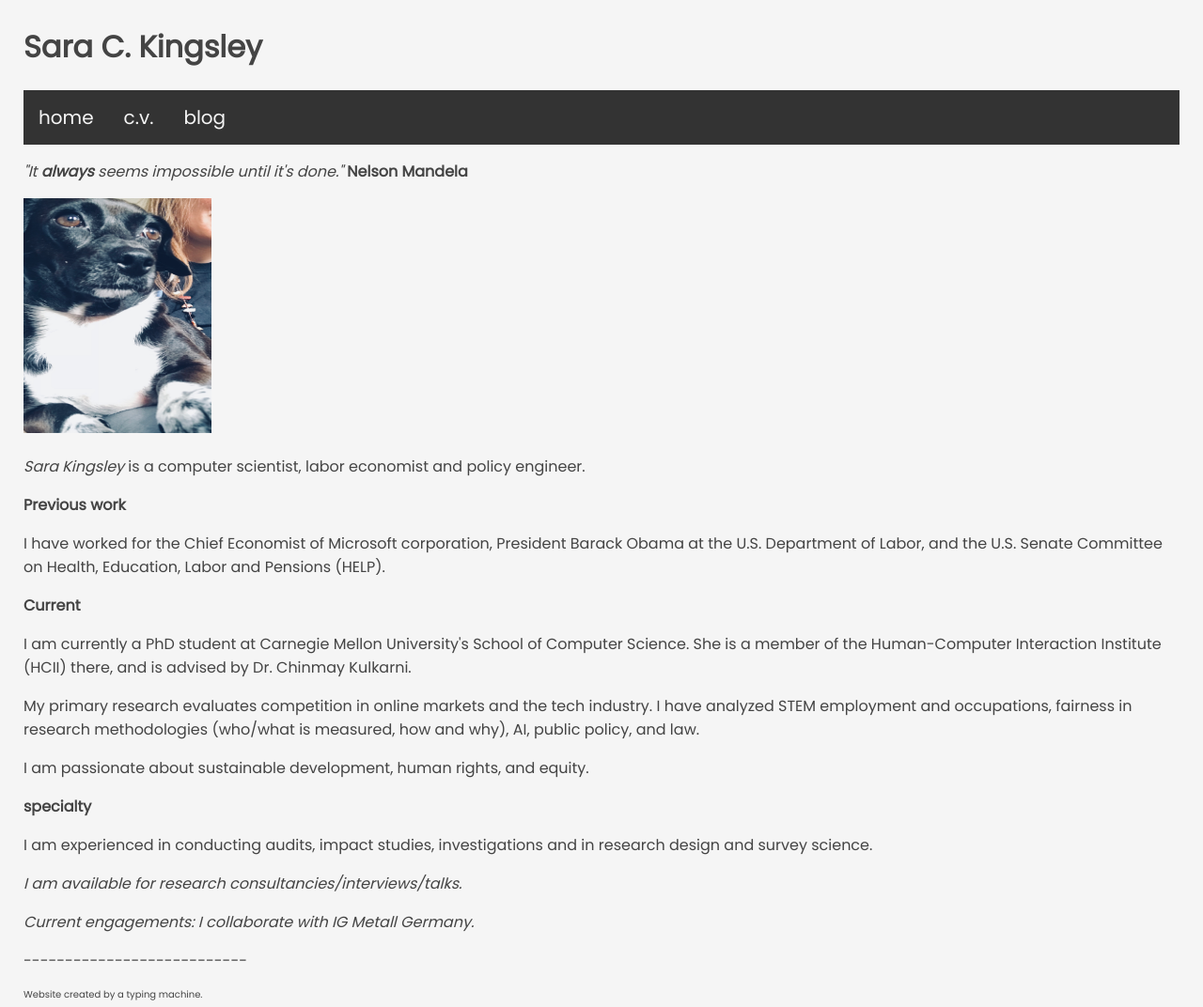
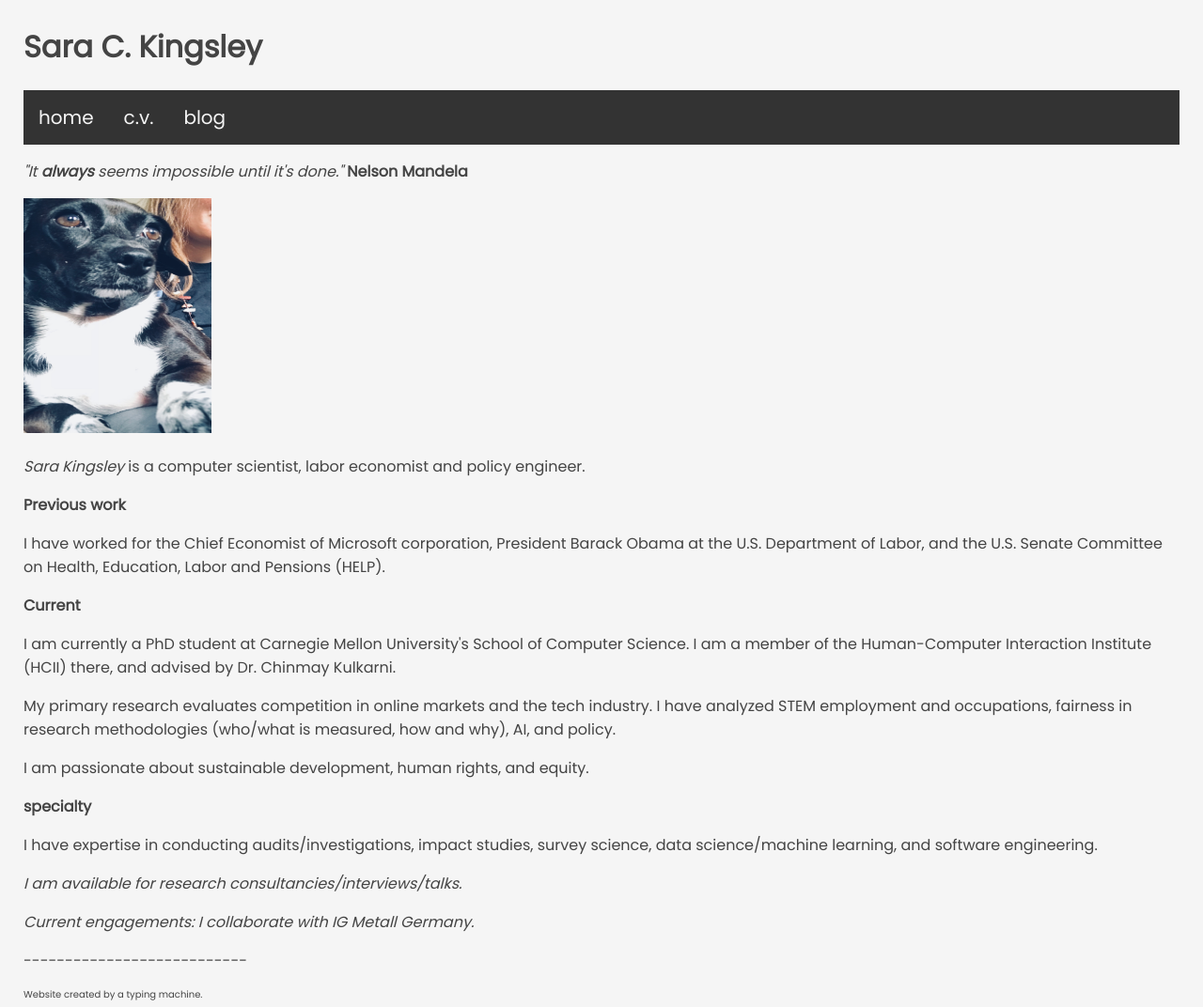
Before and after one commit to sarakingsley/sarakingsley.github.io, a Jekyll site: the page built from README.md, in a window 1280 px wide. Shown: the whole page at 94% size. Built offline with Jekyll 4.4.1, drawn with Linux system fonts in a browser that asks for light colours; some web fonts are replaced; our own code applies the rules of GitHub Pages for plain Markdown files.

Commit message:
Update home.html

```diff
--- a/_layouts/home.html
+++ b/_layouts/home.html
@@ -62,13 +62,13 @@
       <p> I have worked for the Chief Economist of Microsoft corporation, President Barack Obama at the U.S. Department of Labor, and the U.S. Senate Committee on Health, Education, Labor and Pensions (HELP).</p>
 
        <p><b>Current</b></p>
-      <p>I am currently a PhD student at Carnegie Mellon University's School of Computer Science. She is a member of the Human-Computer Interaction Institute (HCII) there, and is advised by Dr. Chinmay Kulkarni.</p>
+      <p>I am currently a PhD student at Carnegie Mellon University's School of Computer Science. I am a member of the Human-Computer Interaction Institute (HCII) there, and advised by Dr. Chinmay Kulkarni.</p>
 
-      <p>My primary research evaluates competition in online markets and the tech industry. I have analyzed STEM employment and occupations, fairness in research methodologies (who/what is measured, how and why), AI, public policy, and law. </p>
+      <p>My primary research evaluates competition in online markets and the tech industry. I have analyzed STEM employment and occupations, fairness in research methodologies (who/what is measured, how and why), AI, and policy. </p>
       <p>I am passionate about sustainable development, human rights, and equity.</p>
 
       <p> <b>specialty</b></p>
-      <p>I am experienced in conducting audits, impact studies, investigations and in research design and survey science. </p>
+      <p>I have expertise in conducting audits/investigations, impact studies, survey science, data science/machine learning, and software engineering. </p>
 
       <p><i>I am available for research consultancies/interviews/talks. </i></p>
       <p><i>Current engagements: I collaborate with IG Metall Germany. </i></p>
```
